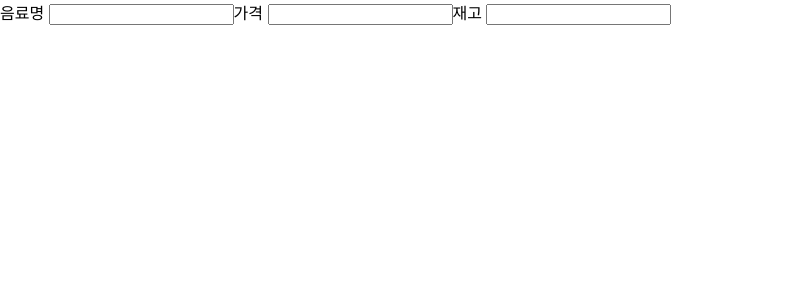
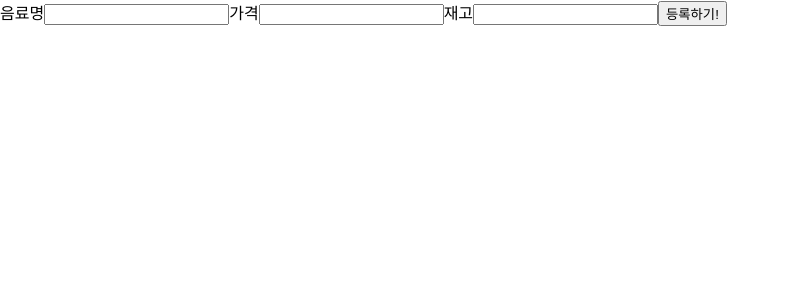
Before and after one commit to rosd89/the-colors, a React (Create React App) app in the folder choiminji/vending_machine_2/vm_project/: page / in a window 1280 px wide. Shown: the top 300 px of the page, without its empty margins (0-789 px from the left). Built offline with nearby package versions, Linux system fonts and the light colour scheme.

Commit message:
[Modify] add item

```diff
--- a/choiminji/vending_machine_2/vm_project/src/App.js
+++ b/choiminji/vending_machine_2/vm_project/src/App.js
@@ -2,10 +2,25 @@ import React, { Component } from 'react';
 import VMForm from './components/VMForm';
 
 class App extends Component {
+  idx = 0;
+  state = {
+    itemList : []
+  }
+  _handleCreate = data => {
+    const { itemList } = this.state;
+    console.log(this,itemList, this.state);
+    this.setState({
+      itemList : itemList.concat({
+        ...data,
+        idx : this.idx++
+      })
+    })
+    console.log(this.state.itemList)
+  }
   render() {
     return (
       <div>
-        <VMForm />
+        <VMForm onCreate={this._handleCreate}/>
       </div>
     );
   }
--- a/choiminji/vending_machine_2/vm_project/src/components/VMForm.js
+++ b/choiminji/vending_machine_2/vm_project/src/components/VMForm.js
@@ -1,15 +1,44 @@
 import React, { Component } from 'react';
 
 class VMForm extends Component {
+  state = {
+    name : '',
+    price :'',
+    count : ''
+  }
+  _handleChange = e => {
+    console.log(e.target.name);
+    this.setState({
+      [e.target.name] : e.target.value
+    })
+  }
+  _handleSubmit = e => {
+    e.preventDefault();
+
+    this.props.onCreate(this.state);
+
+    this.setState({
+      name : '',
+      price : '',
+      count : ''
+    })
+  }
   render() {
     return (
-      <fragment>
-        <form>
-          <label>음료명 <input name='name'/></label>
-          <label>가격 <input name='name'/></label>
-          <label>재고 <input name='count'/></label>
+      <div>
+        <form onSubmit={this._handleSubmit}>
+          <label>음료명
+            <input name='name' onChange={this._handleChange} value={this.state.name} />
+          </label>
+          <label>가격
+            <input name='price' onChange={this._handleChange} value={this.state.price} />
+          </label>
+          <label>재고
+            <input name='count' onChange={this._handleChange} value={this.state.count} />
+          </label>
+          <button type='submit'>등록하기!</button>
         </form>
-      </fragment>
+      </div>
     );
   }
 }
```
Also changed, not shown: 1 other file (tests, documents, lock files or other folders).
